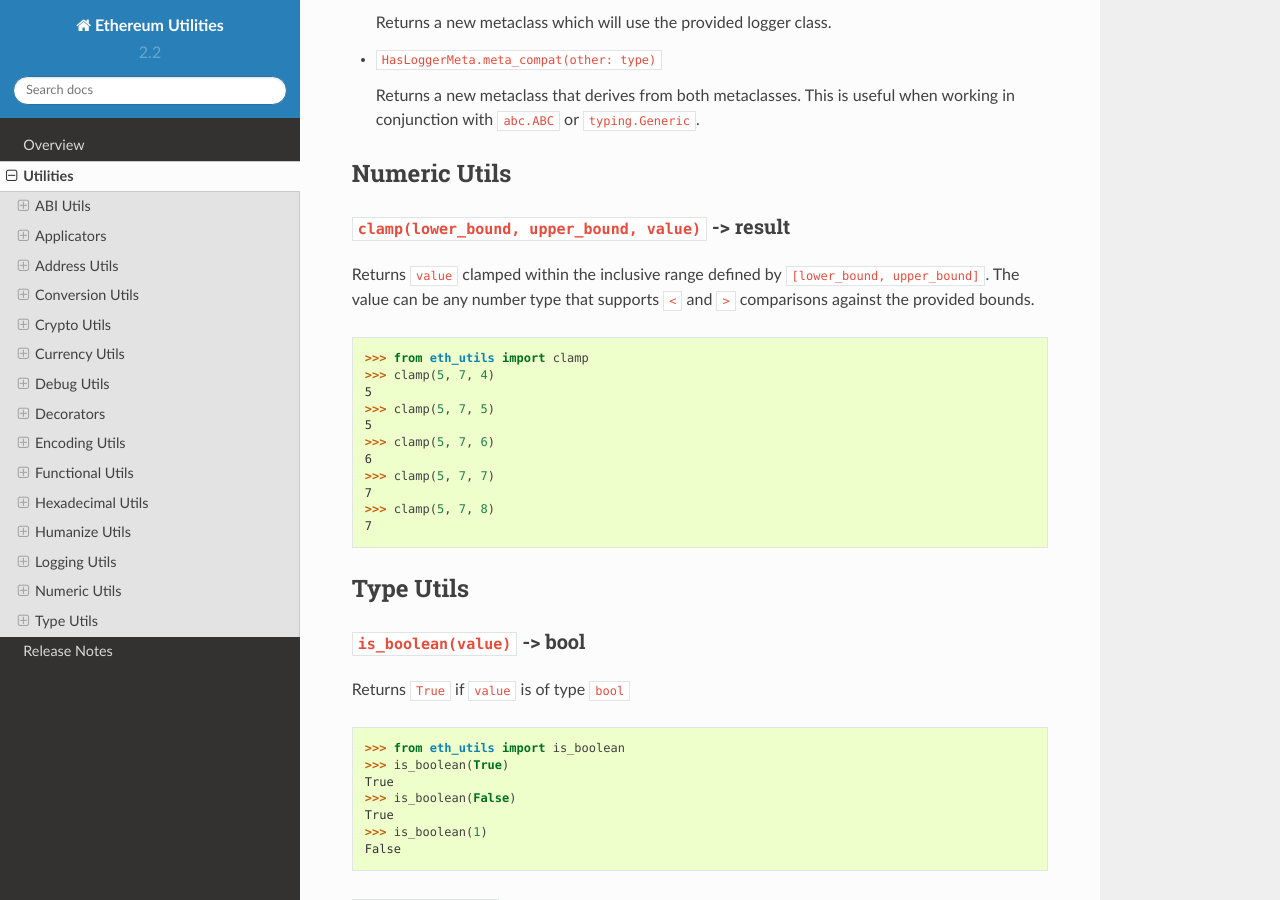
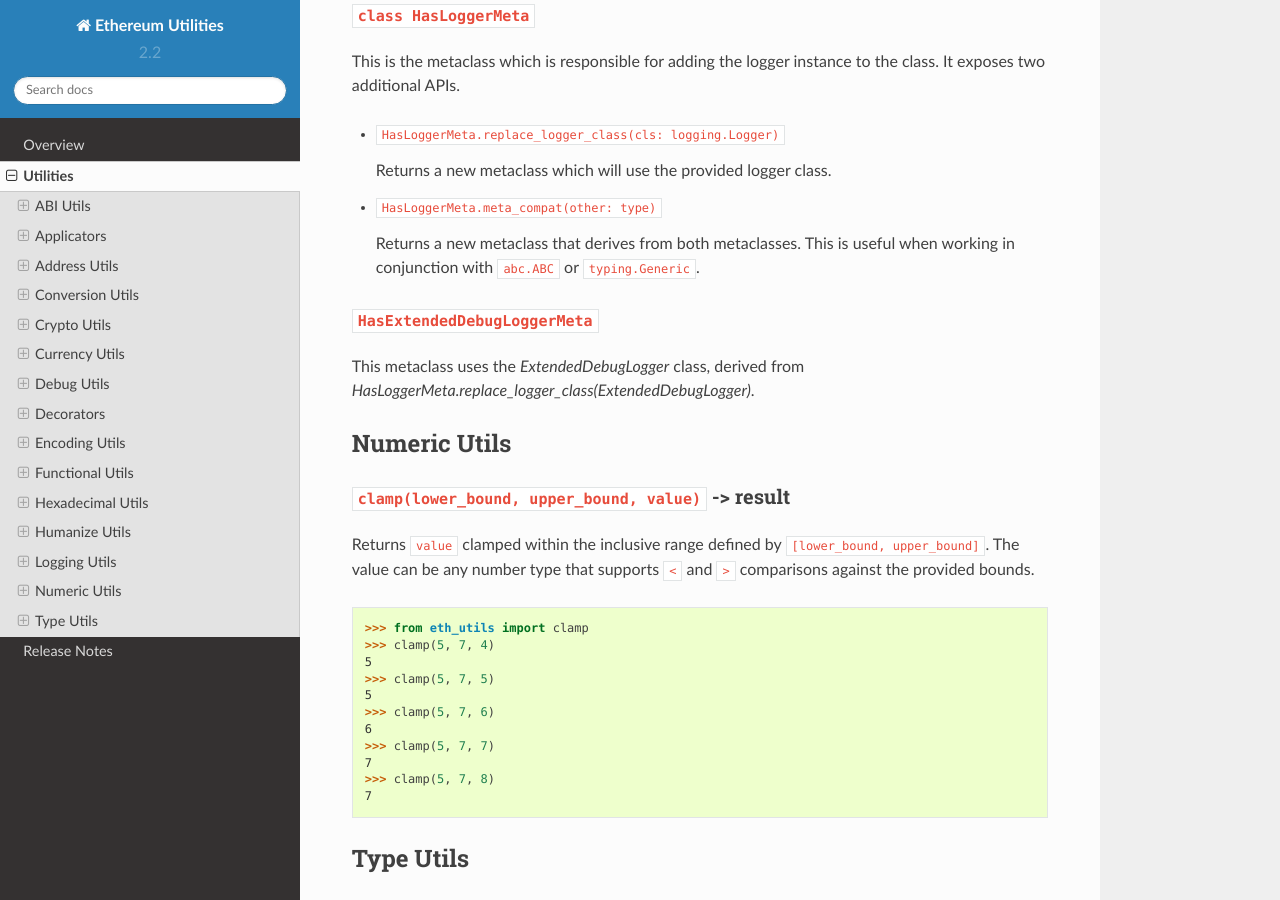
Before and after one commit to ethereum/eth-utils, a Sphinx documentation site: the page built from docs/utilities.rst, in a window 1280 px wide and 900 px high, scrolled down 27471 px. Built offline with Sphinx 7.4.7 and the Read the Docs theme 2.0.0, drawn with Linux system fonts in a browser that asks for light colours; some of the changed text lies outside the part shown.

Commit message:
Add documentation for missing logging utility class.
`HasExtendedDebugLoggerMeta` now documented.

```diff
--- a/docs/utilities.rst
+++ b/docs/utilities.rst
@@ -1584,6 +1592,12 @@ the class.  It exposes two additional APIs.
   when working in conjunction with ``abc.ABC`` or ``typing.Generic``.
 
 
+``HasExtendedDebugLoggerMeta``
+^^^^^^^^^^^^^^^^^^^^^^^^^^^^^^^^^^^^
+
+This metaclass uses the `ExtendedDebugLogger` class, derived from
+`HasLoggerMeta.replace_logger_class(ExtendedDebugLogger)`.
+
 
 Numeric Utils
 ~~~~~~~~~~~~~
```
Also changed, not shown: other parts of docs/utilities.rst (+8 -0 lines).
